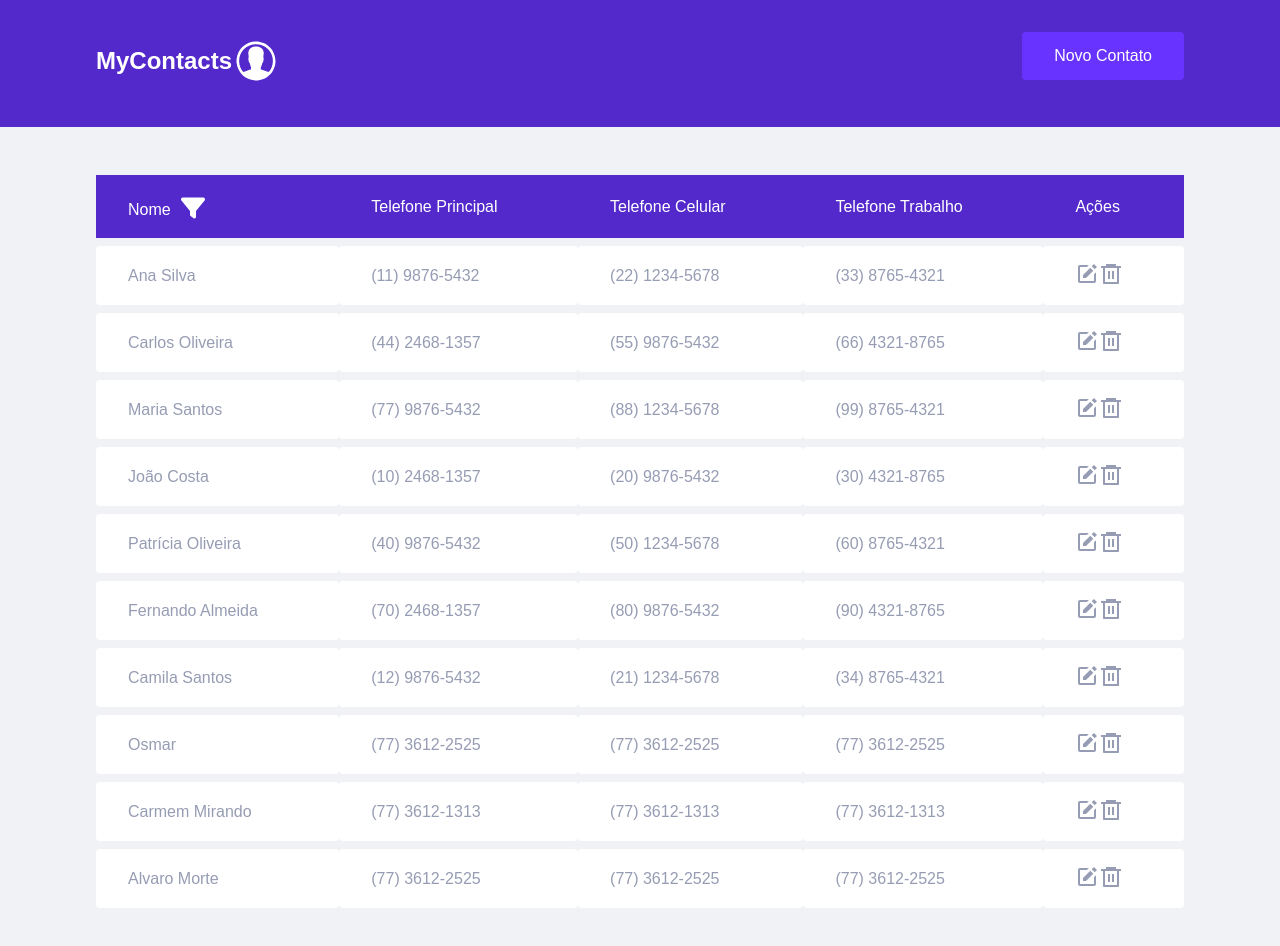
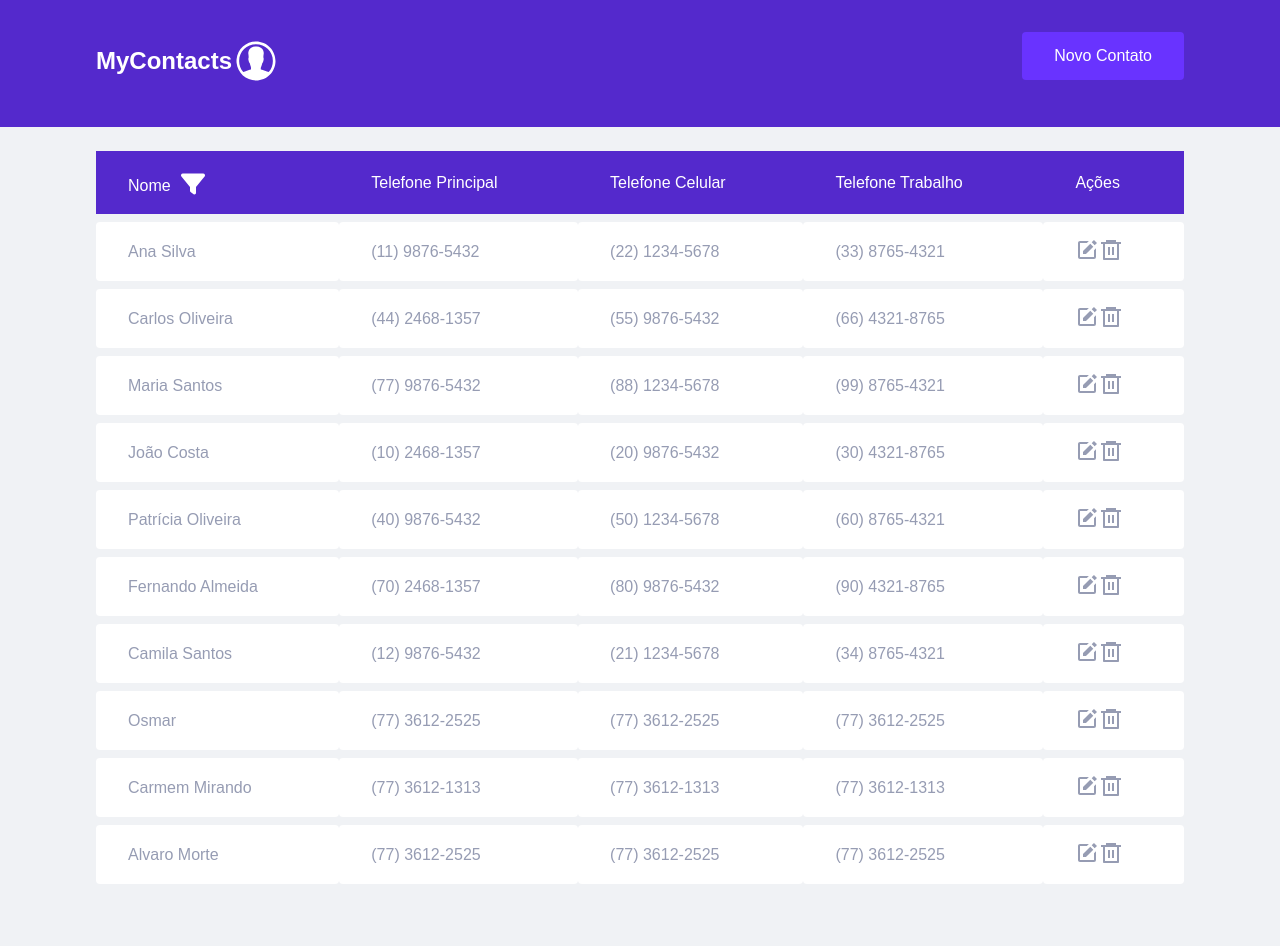
Before and after one commit to rodrigocnn/desafio-agenda, a React (Vite) app: page / in a window 1280 px wide. Shown: the top 946 px of the page. After the commit the page ends 908 px from the top, so only its background shows below. Built offline with nearby package versions, Linux system fonts and the light colour scheme; data requests are answered from the project's data file.

Commit message:
fix(component) improve padding style

```diff
--- a/src/components/Dashboard/styles.ts
+++ b/src/components/Dashboard/styles.ts
@@ -3,5 +3,5 @@ import styled from "styled-components";
 export const Container = styled.main`
   max-width: 1120px;
   margin: 0 auto;
-  padding: 2.5rem 1rem;
+  padding: 1rem 1rem;
 `;
```
